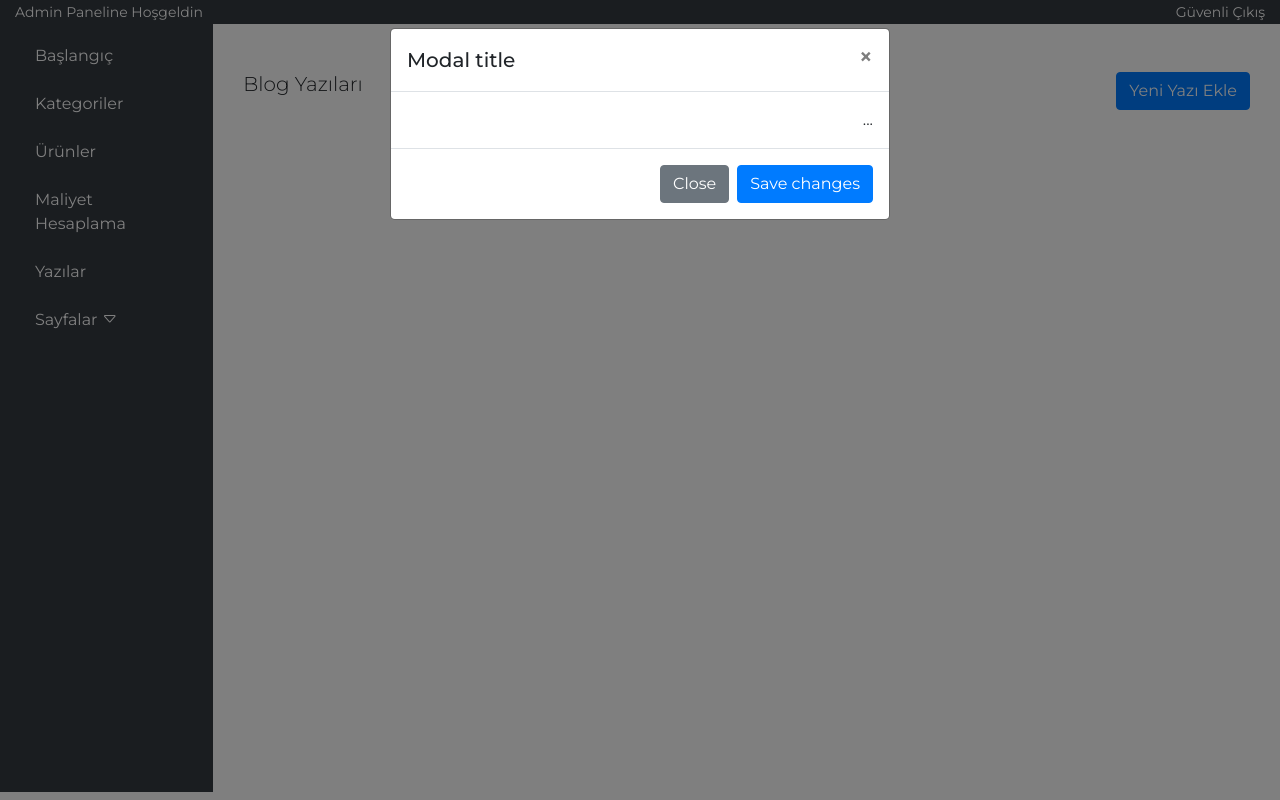
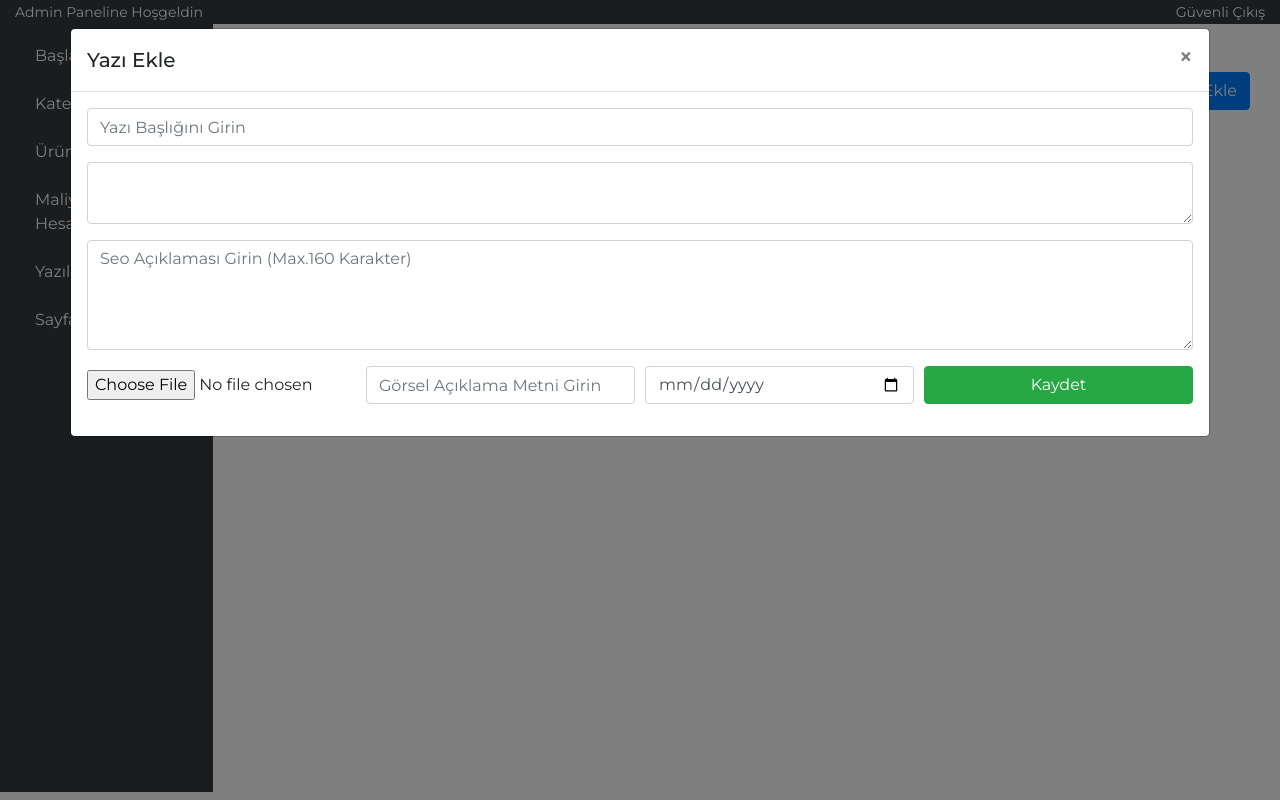
Before and after one commit to kpamukcu/sembolmetal, a PHP site: page /admin/blog.php in a window 1280 px wide, after a click on "Yeni Yazı Ekle". Run offline with PHP 8.4, Linux system fonts and the light colour scheme; the visitor is signed in with stand-in values (Sample User, id 1); some libraries are stand-ins or nearby versions.

Commit message:
Blog Kaydetme Modülü Eklendi

```diff
--- a/admin/blog.php
+++ b/admin/blog.php
@@ -15,20 +15,55 @@
 
                 <!-- Modal -->
                 <div class="modal fade" id="exampleModal" tabindex="-1" aria-labelledby="exampleModalLabel" aria-hidden="true">
-                    <div class="modal-dialog">
+                    <div class="modal-dialog modal-xl">
                         <div class="modal-content">
                             <div class="modal-header">
-                                <h5 class="modal-title" id="exampleModalLabel">Modal title</h5>
+                                <h5 class="modal-title" id="exampleModalLabel">Yazı Ekle</h5>
                                 <button type="button" class="close" data-dismiss="modal" aria-label="Close">
                                     <span aria-hidden="true">&times;</span>
                                 </button>
                             </div>
                             <div class="modal-body">
-                                ...
-                            </div>
-                            <div class="modal-footer">
-                                <button type="button" class="btn btn-secondary" data-dismiss="modal">Close</button>
-                                <button type="button" class="btn btn-primary">Save changes</button>
+                                <form action="" method="post" class="form form-row" enctype="multipart/form-data">
+                                    <div class="col-12">
+                                        <div class="form-group">
+                                            <input type="text" name="baslik" placeholder="Yazı Başlığını Girin" class="form-control">
+                                        </div>
+                                    </div>
+                                    <div class="col-12">
+                                        <div class="form-group">
+                                            <textarea name="icerik" class="form-control"></textarea>
+                                            <script>
+                                                CKEDITOR.replace('icerik');
+                                            </script>
+                                        </div>
+                                    </div>
+                                    <div class="col-12">
+                                        <div class="form-group">
+                                            <textarea name="meta" placeholder="Seo Açıklaması Girin (Max.160 Karakter)" rows="4" class="form-control"></textarea>
+                                        </div>
+                                    </div>
+                                    <div class="col-md-3 my-auto">
+                                        <div class="form-group">
+                                            <input type="file" name="gorsel">
+                                        </div>
+                                    </div>
+                                    <div class="col-md-3">
+                                        <div class="form-group">
+                                            <input type="text" name="altEtiketi" placeholder="Görsel Açıklama Metni Girin" class="form-control">
+                                        </div>
+                                    </div>
+                                    <div class="col-md-3">
+                                        <div class="form-group">
+                                            <input type="date" name="tarih" class="form-control">
+                                        </div>
+                                    </div>
+                                    <div class="col-md-3">
+                                        <div class="form-group">
+                                            <input type="submit" value="Kaydet" class="btn btn-success w-100" name="blogKaydet">
+                                        </div>
+                                    </div>
+                                </form>
                             </div>
                         </div>
                     </div>
@@ -39,5 +74,23 @@
 </section>
 <!-- Makale Section End -->
 
+<?php
+
+if(isset($_POST['blogKaydet'])){
+    $baslik = $_POST['baslik'];
+    $icerik = $_POST['icerik'];
+    $meta = $_POST['meta'];
+    $gorsel = '../img/'.$_FILES['gorsel']['name'];
+    $altEtiketi = $_POST['altEtiketi'];
+    $tarih = $_POST['tarih'];
+
+    if(move_uploaded_file($_FILES['gorsel']['tmp_name'],$gorsel)){
+        $blogKaydet = $db-> prepare('insert into makale(baslik,icerik,meta,gorsel,altEtiketi,tarih) values(?,?,?,?,?,?)');
+        $$blogKaydet -> execute(array($baslik,$icerik,$meta,$gorsel,$altEtiketi,$tarih));
+    }
+}
+
+?>
+
 
 <?php require_once('footer.php'); ?>
--- a/admin/header.php
+++ b/admin/header.php
@@ -25,7 +25,7 @@ if (!isset($_SESSION['user'])) {
     <link rel="icon" href="img/sembol-metal-icon.ico" type="image/x-icon" />
 
     <!-- CK Editor 4 Cdn -->
-    <script src="//cdn.ckeditor.com/4.20.2/basic/ckeditor.js"></script>
+    <script src="//cdn.ckeditor.com/4.20.2/standard/ckeditor.js"></script>
 
 
     <title>Sembol Metal | Admin Paneli</title>
```
